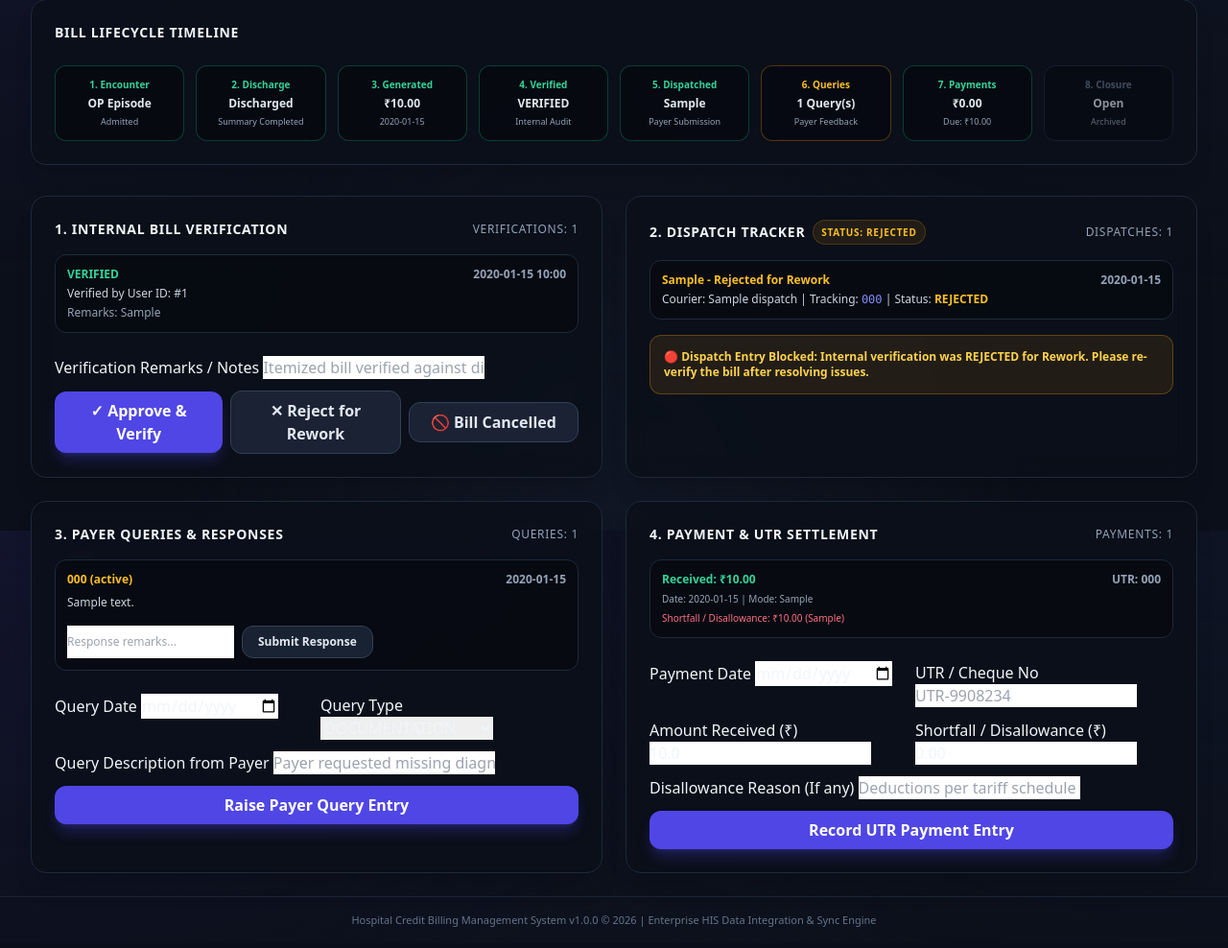
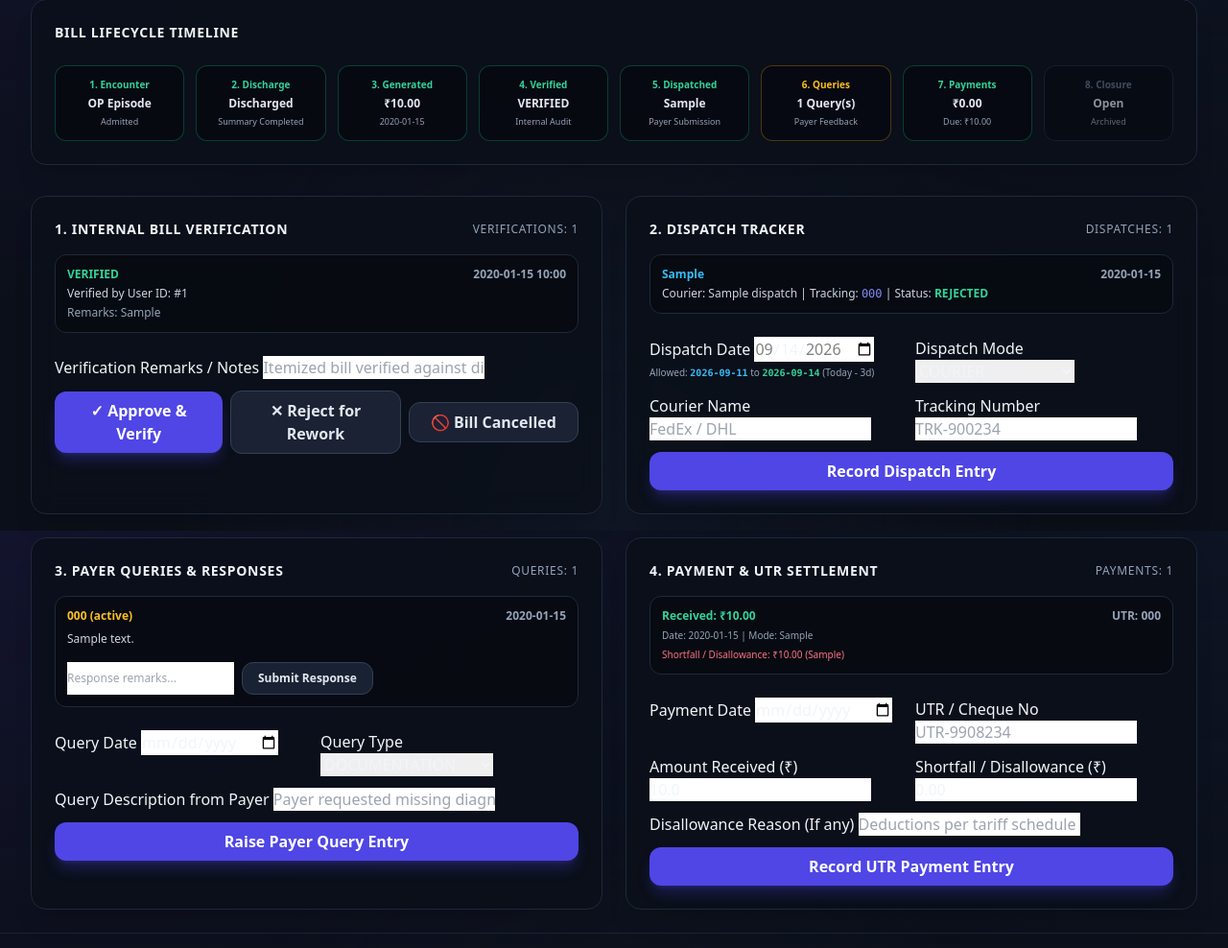
Before and after one commit to skp-subrata/credit_bill_management, a Flask app: page /billing/bills/1 in a window 1280 px wide. Shown: the part 247-1235 px from the top of the page at 96% size. Before the commit the page ends 1213 px from the top, so only its background shows below. Run offline with Flask 3, Linux system fonts and the light colour scheme; the visitor is signed in with stand-in values (Sample User, id 1); tables that the repository leaves empty hold one stand-in row (values such as "Sample post"); some libraries are stand-ins or nearby versions.

Commit message:
Fix RCA bug: Evaluate latest verification status instead of entire history in calculate_lifecycle_status, is_verified, and effective_dispatch_status

```diff
--- a/models.py
+++ b/models.py
@@ -252,13 +252,15 @@
         6. PAID (Full payment settled)
         7. CLOSED (Formally closed/archived)
         """
-        if self.bill_status in ('CLOSED', 'CANCELLED'):
-            return self.bill_status
+        if self.bill_status == 'CLOSED':
+            return 'CLOSED'
 
-        # Check for CANCELLED verification
-        has_cancelled_verification = any(v.verification_status in ('CANCELLED', 'BILL_CANCELLED') for v in (self.verifications or []))
-        if has_cancelled_verification:
-            return 'CANCELLED'
+        # Check latest verification status
+        verifs = self.verifications or []
+        if verifs and len(verifs) > 0:
+            latest_v = verifs[-1]
+            if latest_v.verification_status in ('CANCELLED', 'BILL_CANCELLED'):
+                return 'CANCELLED'
 
         # Stage 6: PAID (full settlement)
         if self.payments and len(self.payments) > 0 and self.outstanding_amount <= 0:
@@ -278,21 +280,18 @@
             return 'DISPATCHED'
 
         # Stage 2: VERIFIED (internal audit approved)
-        has_approved_verification = any(v.verification_status == 'VERIFIED' for v in (self.verifications or []))
-        if has_approved_verification:
-            return 'VERIFIED'
-
-        has_rejected_verification = any(v.verification_status == 'REJECTED' for v in (self.verifications or []))
-        if has_rejected_verification:
-            return 'VERIFICATION_PENDING'
+        if verifs and len(verifs) > 0:
+            latest_v = verifs[-1]
+            if latest_v.verification_status == 'VERIFIED':
+                return 'VERIFIED'
+            elif latest_v.verification_status == 'REJECTED':
+                return 'VERIFICATION_PENDING'
 
         return 'GENERATED'
 
     @property
     def is_verified(self):
         """Returns True if the bill has been verified or is at/past the VERIFIED lifecycle stage."""
-        if self.bill_status == 'CANCELLED':
-            return False
         verifs = self.verifications or []
         if verifs and len(verifs) > 0:
             latest_v = verifs[-1]
@@ -300,10 +299,10 @@
                 return False
             if latest_v.verification_status == 'VERIFIED':
                 return True
-        if any(v.verification_status in ('CANCELLED', 'BILL_CANCELLED') for v in (self.verifications or [])):
+
+        if self.bill_status == 'CANCELLED':
             return False
-        if any(v.verification_status == 'VERIFIED' for v in (self.verifications or [])):
-            return True
+
         return self.bill_status in ('VERIFIED', 'DISPATCHED', 'QUERIED', 'PARTIALLY_PAID', 'PAID', 'CLOSED')
 
     @property
@@ -311,9 +310,6 @@
         """
         Dynamically derives the Dispatch Tracker status based on the latest Internal Verification and Dispatch state.
         """
-        if self.bill_status == 'CANCELLED':
-            return 'CANCELLED'
-
         verifs = self.verifications or []
         if verifs and len(verifs) > 0:
             latest_v = verifs[-1]
@@ -321,6 +317,9 @@
                 return 'CANCELLED'
             elif latest_v.verification_status == 'REJECTED':
                 return 'REJECTED'
+
+        if self.bill_status == 'CANCELLED':
+            return 'CANCELLED'
 
         dispatches = self.dispatches or []
         if dispatches and len(dispatches) > 0:
--- a/templates/billing/bill_detail.html
+++ b/templates/billing/bill_detail.html
@@ -160,18 +160,8 @@
 
         <!-- 2. Dispatch Tracker Module -->
         <div class="glass-panel p-6 space-y-4">
-            <h2 class="text-sm font-bold text-slate-100 uppercase tracking-wider flex flex-wrap items-center justify-between gap-2">
-                <div class="flex items-center gap-2">
-                    <span>2. Dispatch Tracker</span>
-                    <span class="px-2 py-0.5 text-[10px] font-extrabold rounded-full
-                        {% if bill.effective_dispatch_status == 'DISPATCHED' %}bg-sky-500/10 text-sky-400 border border-sky-500/20
-                        {% elif bill.effective_dispatch_status == 'READY_FOR_DISPATCH' %}bg-emerald-500/10 text-emerald-400 border border-emerald-500/20
-                        {% elif bill.effective_dispatch_status == 'REJECTED' %}bg-amber-500/10 text-amber-400 border border-amber-500/20
-                        {% elif bill.effective_dispatch_status == 'CANCELLED' %}bg-rose-500/10 text-rose-400 border border-rose-500/20
-                        {% else %}bg-slate-800 text-slate-400 border border-slate-700{% endif %}">
-                        STATUS: {{ bill.effective_dispatch_status.replace('_', ' ') }}
-                    </span>
-                </div>
+            <h2 class="text-sm font-bold text-slate-100 uppercase tracking-wider flex items-center justify-between">
+                <span>2. Dispatch Tracker</span>
                 <span class="text-xs font-normal text-slate-400">Dispatches: {{ bill.dispatches|length }}</span>
             </h2>
 
@@ -180,24 +170,20 @@
                 {% for d in bill.dispatches %}
                 <div class="p-3 rounded-xl bg-slate-950/60 border border-slate-800">
                     <div class="flex justify-between font-bold">
-                        <span class="{% if d.dispatch_status in ('CANCELLED', 'BILL_CANCELLED') or bill.effective_dispatch_status == 'CANCELLED' %}text-rose-400 font-extrabold{% elif d.dispatch_status == 'REJECTED' or bill.effective_dispatch_status == 'REJECTED' %}text-amber-400 font-extrabold{% else %}text-sky-400{% endif %}">
-                            {{ d.dispatch_mode }} {% if bill.effective_dispatch_status == 'CANCELLED' %}- Bill Cancelled{% elif bill.effective_dispatch_status == 'REJECTED' %}- Rejected for Rework{% endif %}
+                        <span class="{% if d.dispatch_status in ('CANCELLED', 'BILL_CANCELLED') or bill.bill_status == 'CANCELLED' %}text-rose-400 font-extrabold{% else %}text-sky-400{% endif %}">
+                            {{ d.dispatch_mode }} {% if d.dispatch_status in ('CANCELLED', 'BILL_CANCELLED') or bill.bill_status == 'CANCELLED' %}- Bill Cancelled{% endif %}
                         </span>
                         <span class="text-slate-400">{{ d.dispatch_date }}</span>
                     </div>
-                    <div class="text-slate-300 mt-1">Courier: {{ d.courier_name or 'N/A' }} | Tracking: <span class="font-mono text-indigo-400">{{ d.tracking_number or 'N/A' }}</span> | Status: <span class="font-bold {% if bill.effective_dispatch_status == 'CANCELLED' %}text-rose-400{% elif bill.effective_dispatch_status == 'REJECTED' %}text-amber-400{% else %}text-emerald-400{% endif %}">{{ bill.effective_dispatch_status.replace('_', ' ') }}</span></div>
+                    <div class="text-slate-300 mt-1">Courier: {{ d.courier_name or 'N/A' }} | Tracking: <span class="font-mono text-indigo-400">{{ d.tracking_number or 'N/A' }}</span> | Status: <span class="font-bold {% if d.dispatch_status in ('CANCELLED', 'BILL_CANCELLED') or bill.bill_status == 'CANCELLED' %}text-rose-400{% else %}text-emerald-400{% endif %}">{{ 'Bill Cancelled' if (d.dispatch_status in ('CANCELLED', 'BILL_CANCELLED') or bill.bill_status == 'CANCELLED') else d.dispatch_status }}</span></div>
                 </div>
                 {% endfor %}
             </div>
             {% endif %}
 
-            {% if bill.effective_dispatch_status == 'CANCELLED' or bill.bill_status == 'CANCELLED' %}
+            {% if bill.bill_status == 'CANCELLED' %}
             <div class="p-3.5 rounded-xl bg-rose-500/10 border border-rose-500/30 text-rose-300 text-xs flex items-center gap-2 mt-2 font-bold">
-                <span>🚫 <strong>Dispatch Entry Blocked:</strong> This bill has been <strong>CANCELLED</strong> during internal verification.</span>
-            </div>
-            {% elif bill.effective_dispatch_status == 'REJECTED' %}
-            <div class="p-3.5 rounded-xl bg-amber-500/10 border border-amber-500/30 text-amber-300 text-xs flex items-center gap-2 mt-2 font-bold">
-                <span>🔴 <strong>Dispatch Entry Blocked:</strong> Internal verification was <strong>REJECTED for Rework</strong>. Please re-verify the bill after resolving issues.</span>
+                <span>🚫 <strong>Dispatch Entry Blocked:</strong> This bill has been <strong>CANCELLED</strong> during verification and cannot be dispatched.</span>
             </div>
             {% elif not bill.is_verified %}
             <div class="p-3.5 rounded-xl bg-amber-500/10 border border-amber-500/30 text-amber-300 text-xs flex items-center gap-2 mt-2">
```
